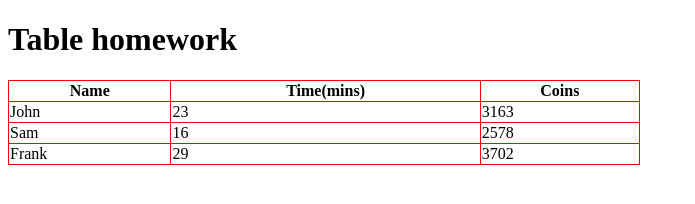
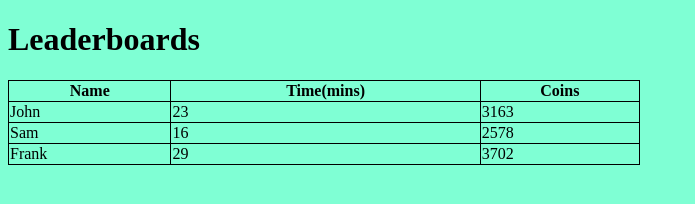
Before and after one commit to Awfulot/TableHWRepo, a plain HTML site: page tablehwfile.html in a window 1280 px wide. Shown: the whole page, without its empty margins (0-695 px from the left). Drawn offline with Linux system fonts and the light colour scheme.

Commit message:
Added color to the page.Changed heading

```diff
--- a/tablehwfile.html
+++ b/tablehwfile.html
@@ -3,14 +3,16 @@
 <head>
 <style>
 table, th, td {
-    border: 1px solid red;
+    border: 1px solid black;
     border-collapse: collapse;
 }
-
+body{
+    background-color: aquamarine;
+}
 </style>
 </head>
 <body>
-    <h1> Table homework </h1>
+    <h1> Leaderboards</h1>
     <table style="width:50%">
       <tr>
         <th>Name</th>
```
